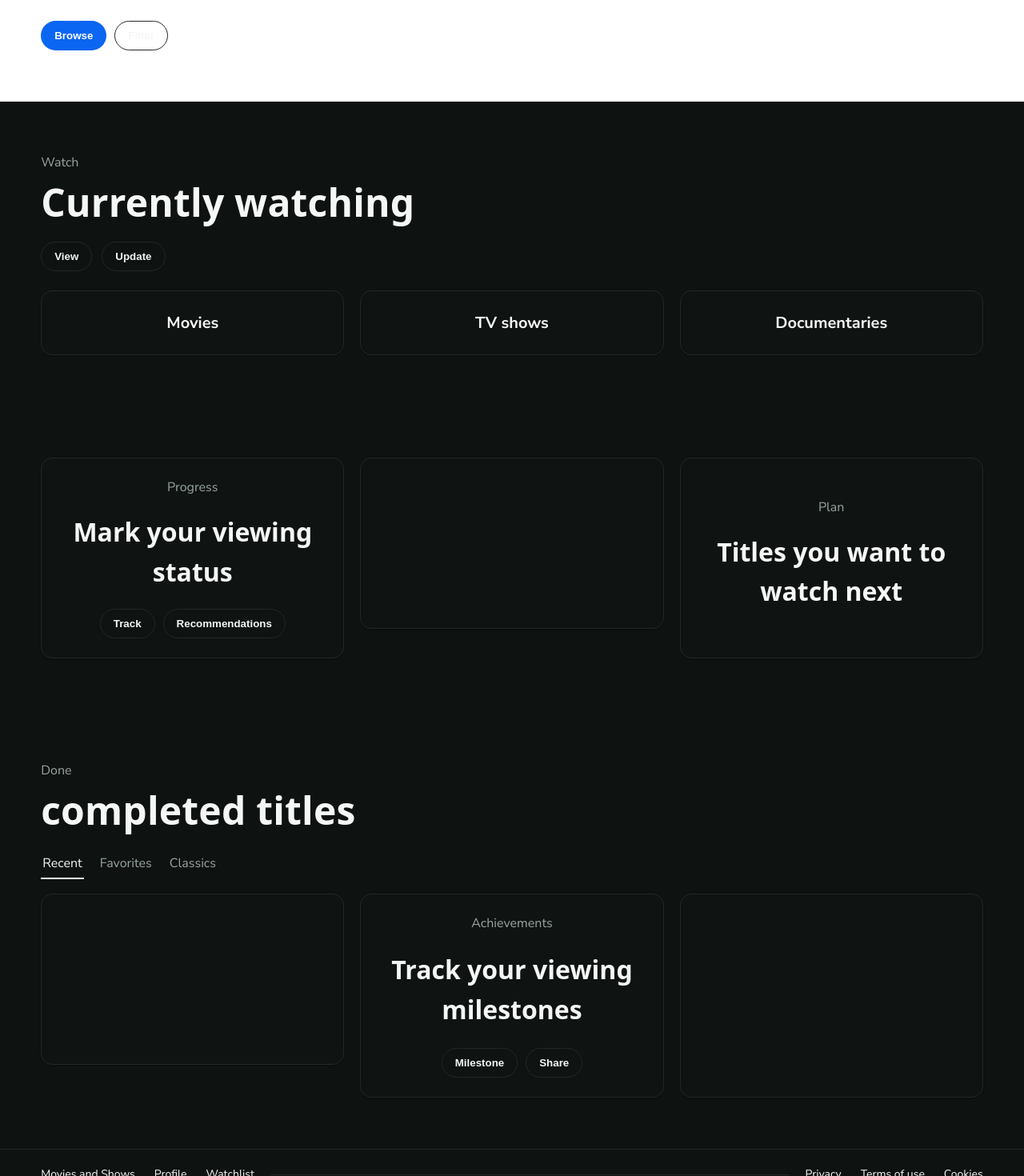
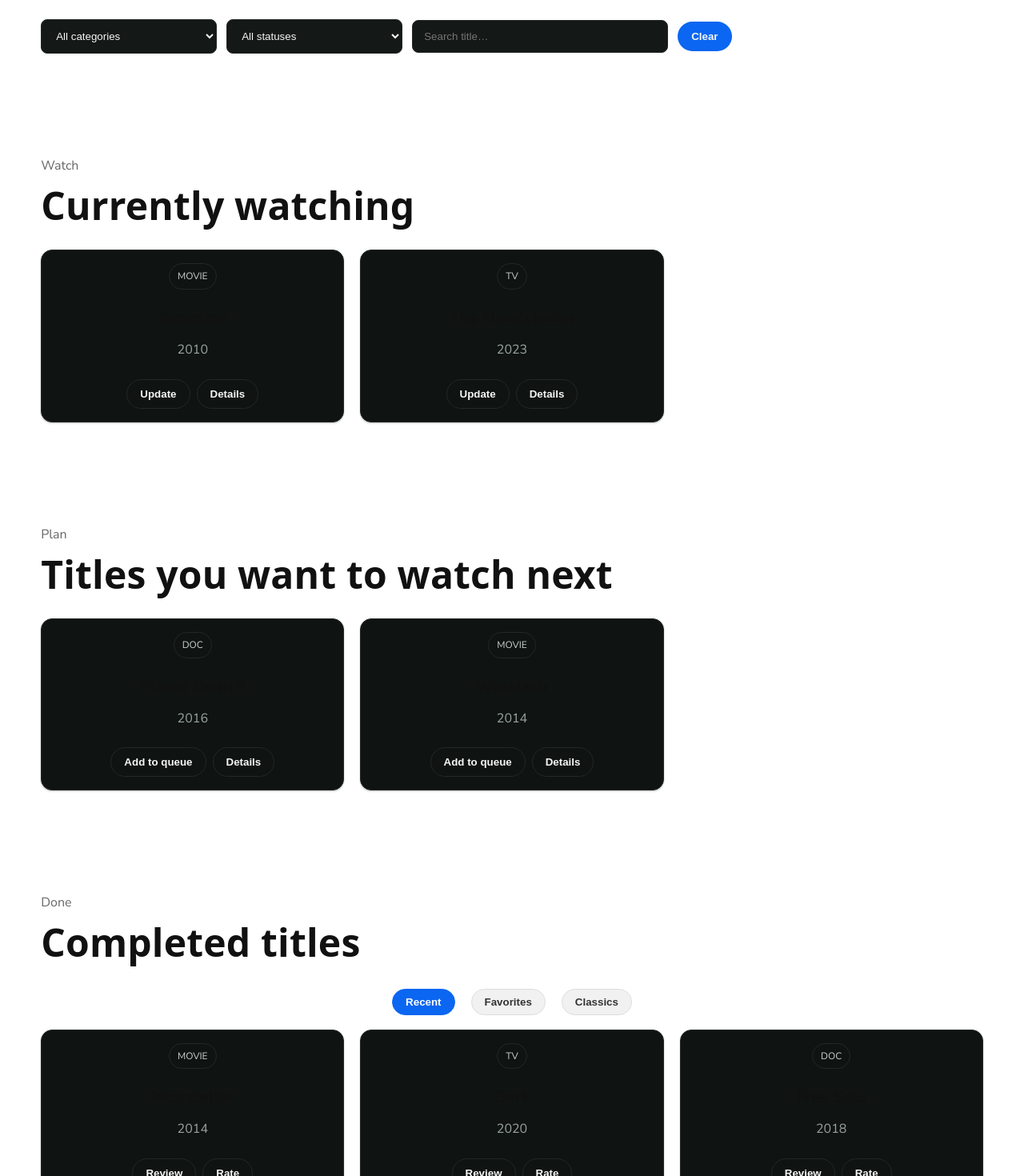
Before and after one commit to elab-development/klijentske-veb-tehnologije-2024-2023-0192-filmovi-i-serije, a React app in the folder app/: page /watchlist in a window 1280 px wide. Shown: the part 220-1690 px from the top of the page at 80% size. Built offline with nearby package versions, Linux system fonts and the light colour scheme; the HTML template or start-up script is replaced by a standard one; a web font is replaced by a local one.

Commit message:
Zavrsena Watchlist stranica (UI deo)

```diff
--- a/app/src/pages/Watchlist.tsx
+++ b/app/src/pages/Watchlist.tsx
@@ -1,106 +1,171 @@
-// import { Section } from '../components/Section'
-// import { Button } from '../components/Button'
-// import { Card } from '../components/Card'
+import { useMemo, useState } from 'react'
 
-// export function Watchlist(){
-//   return (
-//     <>
-//       <section className="section" style={{background:'#fff', color:'#111'}}>
-//         <div className="container">
-//           <div className="muted">Track</div>
-//           <div className="h1" style={{color:'#111'}}>Your watchlist</div>
-//           <p className="muted" style={{color:'#444'}}>Organize and manage favorites.</p>
-//           <div style={{display:'flex', gap:8}}>
-//             <Button variant="primary">Browse</Button>
-//             <Button>Filter</Button>
-//           </div>
-//         </div>
-//       </section>
+type Item = {
+  id: number
+  title: string
+  kind: 'movie' | 'tv' | 'doc'
+  status: 'watching' | 'planned' | 'done'
+  year: number
+}
 
-//       <Section title="Currently watching" subtitle="Keep your progress updated" />
+const MOCK: Item[] = [
+  { id: 1, title: 'Inception', kind: 'movie', status: 'watching', year: 2010 },
+  { id: 2, title: 'The Mandalorian', kind: 'tv', status: 'watching', year: 2023 },
+  { id: 3, title: 'Planet Earth II', kind: 'doc', status: 'planned', year: 2016 },
+  { id: 4, title: 'Whiplash', kind: 'movie', status: 'planned', year: 2014 },
+  { id: 5, title: 'Interstellar', kind: 'movie', status: 'done', year: 2014 },
+  { id: 6, title: 'Dark', kind: 'tv', status: 'done', year: 2020 },
+  { id: 7, title: 'Free Solo', kind: 'doc', status: 'done', year: 2018 },
+]
 
-//       <section className="section">
-//         <div className="container grid grid-3">
-//           <Card><div className="h3">Mark your viewing status</div><p className="muted">Track episodes and scenes.</p></Card>
-//           <Card><div className="h3">Titles you want to watch next</div><p className="muted">Plan your future watching.</p></Card>
-//           <Card><div className="h3">Completed titles</div><p className="muted">Review finished content.</p></Card>
-//         </div>
-//       </section>
+export function Watchlist() {
+  const [category, setCategory] = useState<'all' | 'movie' | 'tv' | 'doc'>('all')
+  const [status, setStatus] = useState<'all' | 'watching' | 'planned' | 'done'>('all')
+  const [query, setQuery] = useState('')
+  const [completedTab, setCompletedTab] = useState<'recent' | 'favorites' | 'classics'>('recent')
 
-//       <Section title="Track your viewing milestones" subtitle="Celebrate achievements" dark />
-//     </>
-//   )
-// }
+  const filtered = useMemo(() => {
+    return MOCK.filter(it => {
+      const catOk = category === 'all' || it.kind === category
+      const stOk = status === 'all' || it.status === status
+      const qOk = query.trim() === '' || it.title.toLowerCase().includes(query.toLowerCase())
+      return catOk && stOk && qOk
+    })
+  }, [category, status, query])
 
-export function Watchlist(){
+  const watching = filtered.filter(i => i.status === 'watching')
+  const planned = filtered.filter(i => i.status === 'planned')
+  const done = filtered.filter(i => i.status === 'done')
+
   return (
     <>
-      <section className="section" style={{background:'#fff',color:'#111'}}>
+      <section className="section" style={{ background: '#fff', color: '#111' }}>
         <div className="container">
-          <p className="muted" style={{color:'#666'}}>Track</p>
-          <h1 className="h1" style={{color:'#111'}}>Your watchlist</h1>
-          <div style={{display:'flex',gap:10,marginTop:18}}>
-            <button className="btn" style={{background:'var(--brand)',borderColor:'transparent',color:'#fff'}}>Browse</button>
-            <button className="btn">Filter</button>
+          <p className="muted" style={{ color: '#666' }}>Track</p>
+          <h1 className="h1" style={{ color: '#111' }}>Your watchlist</h1>
+
+          <div style={{ display: 'flex', gap: 12, alignItems: 'center', marginTop: 16, flexWrap: 'wrap' }}>
+            <select className="input" style={{ maxWidth: 220 }} value={category}
+              onChange={e => setCategory(e.target.value as any)}>
+              <option value="all">All categories</option>
+              <option value="movie">Movies</option>
+              <option value="tv">TV shows</option>
+              <option value="doc">Documentaries</option>
+            </select>
+
+            <select className="input" style={{ maxWidth: 220 }} value={status}
+              onChange={e => setStatus(e.target.value as any)}>
+              <option value="all">All statuses</option>
+              <option value="watching">Currently watching</option>
+              <option value="planned">Planned</option>
+              <option value="done">Completed</option>
+            </select>
+
+            <input className="input" style={{ maxWidth: 320 }} placeholder="Search title…"
+              value={query} onChange={e => setQuery(e.target.value)} />
+
+            <button className="btn primary" onClick={() => { setCategory('all'); setStatus('all'); setQuery('') }}>
+              Clear
+            </button>
           </div>
         </div>
       </section>
 
-      <section className="section" style={{background:'var(--bg-0)'}}>
+      <section className="section" style={{ background: '#fff', color: '#111' }}>
         <div className="container">
-          <p className="muted">Watch</p>
-          <h2 className="h1">Currently watching</h2>
-          <div style={{display:'flex',gap:12,marginTop:12}}>
-            <button className="btn ghost">View</button>
-            <button className="btn ghost">Update</button>
-          </div>
+          <p className="muted" style={{ color: '#666' }}>Watch</p>
+          <h2 className="h1" style={{ color: '#111' }}>Currently watching</h2>
 
-          <div className="grid-3" style={{marginTop:24}}>
-            <div className="card"><div className="h3">Movies</div></div>
-            <div className="card"><div className="h3">TV shows</div></div>
-            <div className="card"><div className="h3">Documentaries</div></div>
+          <div className="grid-3" style={{ marginTop: 18 }}>
+            {watching.length === 0 && (
+              <div className="card" style={{ gridColumn: '1 / -1', padding: 20 }}>
+                <div className="h3" style={{ color: '#111' }}>No items are marked as “watching”.</div>
+                <p className="muted" style={{ marginTop: 6 }}>Use filters or add titles to your watch queue.</p>
+              </div>
+            )}
+            {watching.map(i => (
+              <div key={i.id} className="card" style={{ padding: 16 }}>
+                <div className="badge" style={{ marginBottom: 8 }}>{i.kind.toUpperCase()}</div>
+                <div className="h3" style={{ color: '#111' }}>{i.title}</div>
+                <p className="muted">{i.year}</p>
+                <div style={{ display: 'flex', gap: 8, marginTop: 12 }}>
+                  <button className="btn ghost">Update</button>
+                  <button className="btn ghost">Details</button>
+                </div>
+              </div>
+            ))}
           </div>
         </div>
       </section>
 
-      <section className="section">
-        <div className="container grid-3">
-          <div className="card">
-            <p className="muted">Progress</p>
-            <h3 className="h2" style={{margin:'6px 0 10px'}}>Mark your viewing status</h3>
-            <div style={{display:'flex',gap:10}}>
-              <button className="btn ghost">Track</button>
-              <button className="btn ghost">Recommendations</button>
-            </div>
-          </div>
-          <div className="card" style={{aspectRatio:'16/9'}} />
-          <div className="card">
-            <p className="muted">Plan</p>
-            <h3 className="h2" style={{margin:'6px 0 10px'}}>Titles you want to watch next</h3>
+      <section className="section" style={{ background: '#fff', color: '#111' }}>
+        <div className="container">
+          <p className="muted" style={{ color: '#666' }}>Plan</p>
+          <h2 className="h1" style={{ color: '#111' }}>Titles you want to watch next</h2>
+
+          <div className="grid-3" style={{ marginTop: 18 }}>
+            {planned.length === 0 && (
+              <div className="card" style={{ gridColumn: '1 / -1', padding: 20 }}>
+                <div className="h3" style={{ color: '#111' }}>Your planning list is empty.</div>
+                <p className="muted" style={{ marginTop: 6 }}>Browse and add titles to watch later.</p>
+              </div>
+            )}
+            {planned.map(i => (
+              <div key={i.id} className="card" style={{ padding: 16 }}>
+                <div className="badge" style={{ marginBottom: 8 }}>{i.kind.toUpperCase()}</div>
+                <div className="h3" style={{ color: '#111' }}>{i.title}</div>
+                <p className="muted">{i.year}</p>
+                <div style={{ display: 'flex', gap: 8, marginTop: 12 }}>
+                  <button className="btn ghost">Add to queue</button>
+                  <button className="btn ghost">Details</button>
+                </div>
+              </div>
+            ))}
           </div>
         </div>
       </section>
 
-      <section className="section" style={{background:'var(--bg-0)'}}>
+      <section className="section" style={{ background: '#fff', color: '#111' }}>
         <div className="container">
-          <p className="muted">Done</p>
-          <h2 className="h1">completed titles</h2>
+          <p className="muted" style={{ color: '#666' }}>Done</p>
+          <h2 className="h1" style={{ color: '#111' }}>Completed titles</h2>
+
           <div className="tabs">
-            <span className="tab active">Recent</span>
-            <span className="tab">Favorites</span>
-            <span className="tab">Classics</span>
+            <button className={`tab ${completedTab === 'recent' ? 'active' : ''}`}
+              onClick={() => setCompletedTab('recent')}>Recent</button>
+            <button className={`tab ${completedTab === 'favorites' ? 'active' : ''}`}
+              onClick={() => setCompletedTab('favorites')}>Favorites</button>
+            <button className={`tab ${completedTab === 'classics' ? 'active' : ''}`}
+              onClick={() => setCompletedTab('classics')}>Classics</button>
           </div>
-          <div className="grid-3" style={{marginTop:18}}>
-            <div className="card" style={{aspectRatio:'16/9'}} />
-            <div className="card">
+
+          <div className="grid-3" style={{ marginTop: 18 }}>
+            {done.length === 0 && (
+              <div className="card" style={{ gridColumn: '1 / -1', padding: 20 }}>
+                <div className="h3" style={{ color: '#111' }}>No completed titles in view.</div>
+                <p className="muted" style={{ marginTop: 6 }}>Finish a title to see it here.</p>
+              </div>
+            )}
+            {done.map(i => (
+              <div key={i.id} className="card" style={{ padding: 16 }}>
+                <div className="badge" style={{ marginBottom: 8 }}>{i.kind.toUpperCase()}</div>
+                <div className="h3" style={{ color: '#111' }}>{i.title}</div>
+                <p className="muted">{i.year}</p>
+                <div style={{ display: 'flex', gap: 8, marginTop: 12 }}>
+                  <button className="btn ghost">Review</button>
+                  <button className="btn ghost">Rate</button>
+                </div>
+              </div>
+            ))}
+
+            <div className="card" style={{ gridColumn: '1 / -1', padding: 24 }}>
               <p className="muted">Achievements</p>
-              <h3 className="h2" style={{marginTop:8}}>Track your viewing milestones</h3>
-              <div style={{marginTop:12,display:'flex',gap:10}}>
+              <h3 className="h2" style={{ marginTop: 6, color: '#111' }}>Track your viewing milestones</h3>
+              <div style={{ display: 'flex', gap: 10, marginTop: 12 }}>
                 <button className="btn ghost">Milestone</button>
                 <button className="btn ghost">Share</button>
               </div>
             </div>
-            <div className="card" />
           </div>
         </div>
       </section>
--- a/app/src/styles/global.css
+++ b/app/src/styles/global.css
@@ -243,21 +243,33 @@ a {
 }
 
 .tabs {
-    display: flex;
-    gap: 18px;
-    margin-top: 10px
+  display: flex;
+  justify-content: center;
+  gap: 20px;
+  margin-top: 20px;
 }
 
 .tab {
-    padding: 6px 2px;
-    color: var(--muted);
-    border-bottom: 2px solid transparent
+  padding: 8px 16px;
+  border-radius: 999px;
+  font-weight: 600;
+  cursor: pointer;
+  color: #333;
+  background: #f1f1f1;
+  border: 1px solid #ddd;
+  transition: all 0.2s ease;
+}
+
+.tab:hover {
+  background: #e6e6e6;
 }
 
 .tab.active {
-    color: var(--text-0);
-    border-color: var(--text-0)
+  background: var(--brand);
+  color: #fff;
+  border-color: var(--brand);
 }
+
 
 .site-footer a {
     color: var(--text-0);
```
